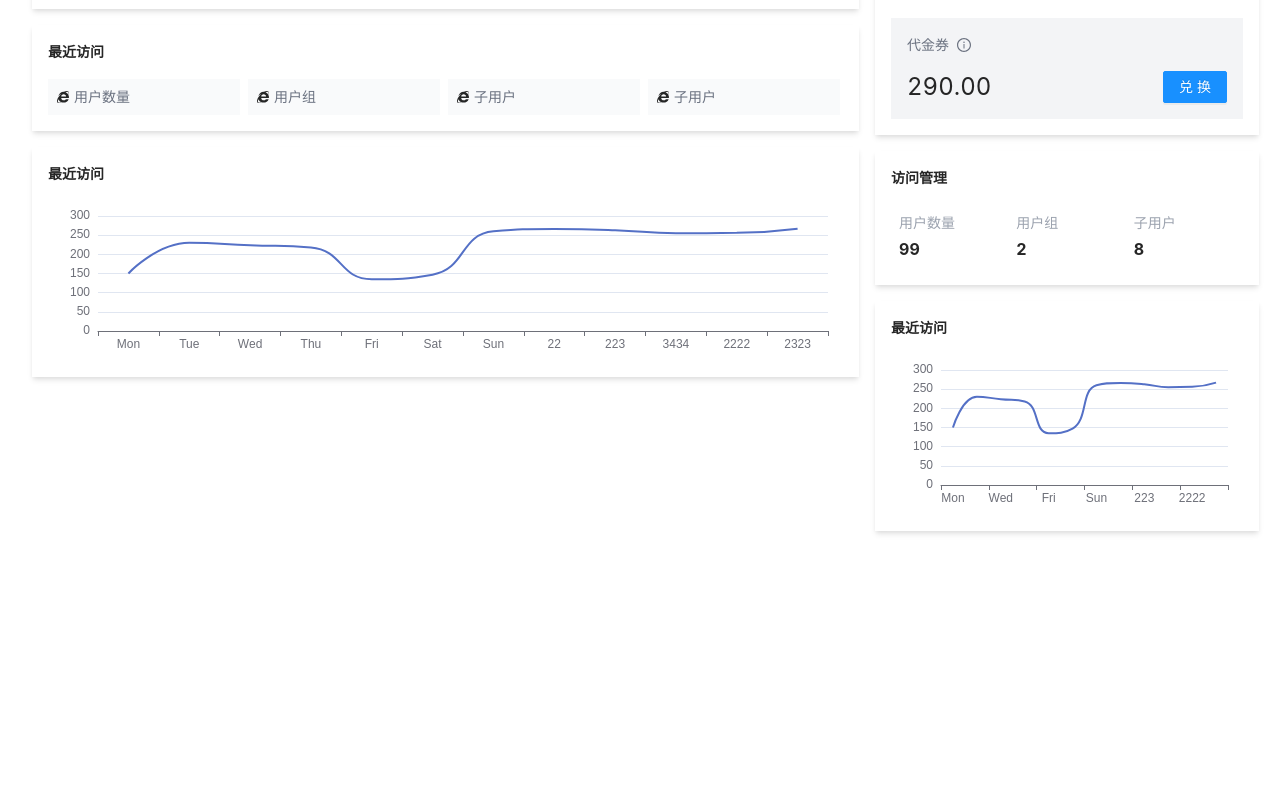
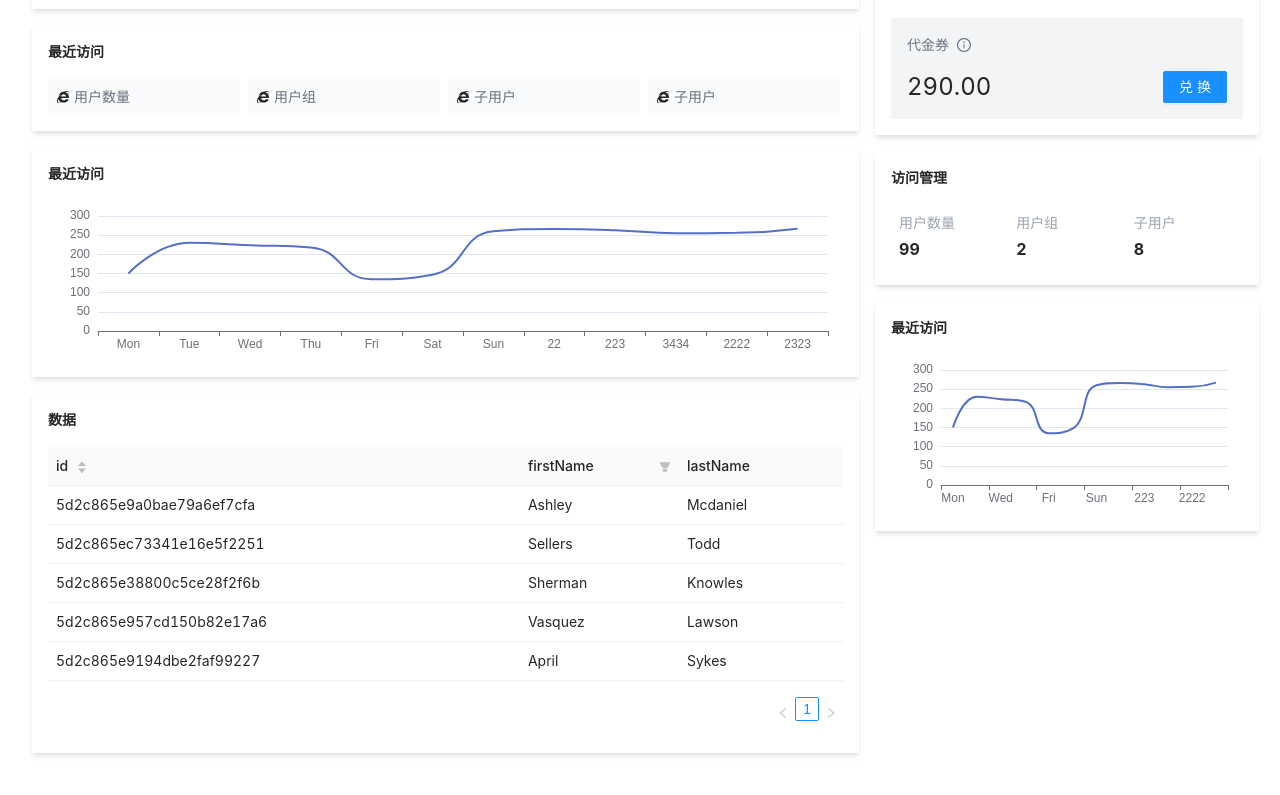
Before and after one commit to n1203/AKe-Vue3-Admin, a Vue app: page / in a window 1280 px wide. Shown: the part 548-1343 px from the top of the page. Before the commit the page ends 1159 px from the top, so only its background shows below. Built offline with nearby package versions, Linux system fonts and the light colour scheme; what @tailwindcss/typography would draw is missing.

Commit message:
feat: Added ant-table component

```diff
--- a/src/card-content/ant-table.vue
+++ b/src/card-content/ant-table.vue
@@ -1,11 +1,33 @@
 <script setup>
-import { toRef, reactive } from 'vue'
+import { computed, defineComponent } from 'vue'
 const {props = {}, instance} = defineProps(['props', 'instance'])
 const {
 
 } = props
 
-const users = [{
+const columns = [
+  {
+    title: 'id',
+    dataIndex: 'id',
+    sorter: true,
+    slots: { customRender: 'id' },
+  },
+  {
+    title: 'firstName',
+    dataIndex: 'firstName',
+    filters: [
+      { text: 'Male', value: 'male' },
+      { text: 'Female', value: 'female' },
+    ],
+    width: '20%',
+  },
+  {
+    title: 'lastName',
+    dataIndex: 'lastName',
+  },
+];
+
+const datas = [{
     id: '5d2c865e9a0bae79a6ef7cfa',
     firstName: 'Ashley',
     lastName: 'Mcdaniel',
@@ -85,75 +107,15 @@ const users = [{
     graph: 'M 5 20 C 10 5, 15 5, 30 30 S 20 20, 70 20',
     graphColor: '#4ae387',
   }]
-
-  const keys = [{
-    label: '用户',
-    dataKey: 'fullName',
-  }]
 </script>
 
 <template>
-  <div class="flex flex-col">
-  <div class="-my-2 overflow-x-auto sm:-mx-6 lg:-mx-8">
-    <div class="py-2 align-middle inline-block min-w-full sm:px-6 lg:px-8">
-      <div class="shadow overflow-hidden border-gray-200">
-        <table class="min-w-full divide-y divide-gray-200">
-          <thead class="bg-gray-50">
-            <tr>
-              <th scope="col" class="px-6 py-3 text-left text-xs font-medium text-gray-500 uppercase tracking-wider">
-                姓名
-              </th>
-              <th scope="col" class="px-6 py-3 text-left text-xs font-medium text-gray-500 uppercase tracking-wider">
-                标题
-              </th>
-              <th scope="col" class="px-6 py-3 text-left text-xs font-medium text-gray-500 uppercase tracking-wider">
-                状态
-              </th>
-              <th scope="col" class="px-6 py-3 text-left text-xs font-medium text-gray-500 uppercase tracking-wider">
-                角色
-              </th>
-              <th scope="col" class="relative px-6 py-3">
-                <span class="sr-only">编辑</span>
-              </th>
-            </tr>
-          </thead>
-          <tbody class="bg-white divide-y divide-gray-200">
-            <tr>
-              <td class="px-6 py-4 whitespace-nowrap">
-                <div class="flex items-center">
-                  <div class="flex-shrink-0 h-10 w-10">
-                    <img class="h-10 w-10 rounded-full" src="https://images.unsplash.com/photo-1494790108377-be9c29b29330?ixlib=rb-1.2.1&ixid=eyJhcHBfaWQiOjEyMDd9&auto=format&fit=facearea&facepad=4&w=256&h=256&q=60" alt="">
-                  </div>
-                  <div class="ml-4">
-                    <div class="text-sm font-medium text-gray-900">
-                      Jane Cooper
-                    </div>
-                    <div class="text-sm text-gray-500">
-                      jane.cooper@example.com
-                    </div>
-                  </div>
-                </div>
-              </td>
-              <td class="px-6 py-4 whitespace-nowrap">
-                <div class="text-sm text-gray-900">Regional Paradigm Technician</div>
-                <div class="text-sm text-gray-500">Optimization</div>
-              </td>
-              <td class="px-6 py-4 whitespace-nowrap">
-                <span class="px-2 inline-flex text-xs leading-5 font-semibold rounded-full bg-green-100 text-green-800">
-                  Active
-                </span>
-              </td>
-              <td class="px-6 py-4 whitespace-nowrap text-sm text-gray-500">
-                Admin
-              </td>
-              <td class="px-6 py-4 whitespace-nowrap text-right text-sm font-medium">
-                <a href="#" class="text-indigo-600 hover:text-indigo-900">Edit</a>
-              </td>
-            </tr>
-          </tbody>
-        </table>
-      </div>
-    </div>
-  </div>
-</div>
+<a-table
+  :columns="columns"
+  :row-key="record => record.id"
+  :data-source="datas"
+  size="small"
+>
+  <!-- <template #name="{ text }">{{ text.first }} {{ text.last }}</template> -->
+</a-table>
 </template>
--- a/src/views/Home.vue
+++ b/src/views/Home.vue
@@ -40,6 +40,9 @@ const store = createStore({
   }, {
     title: '最近访问',
     type: 'chart-line'
+  }, {
+    title: '数据',
+    type: 'ant-table'
   }],
   right: [{
     title: '用户信息', type: 'user',
```
